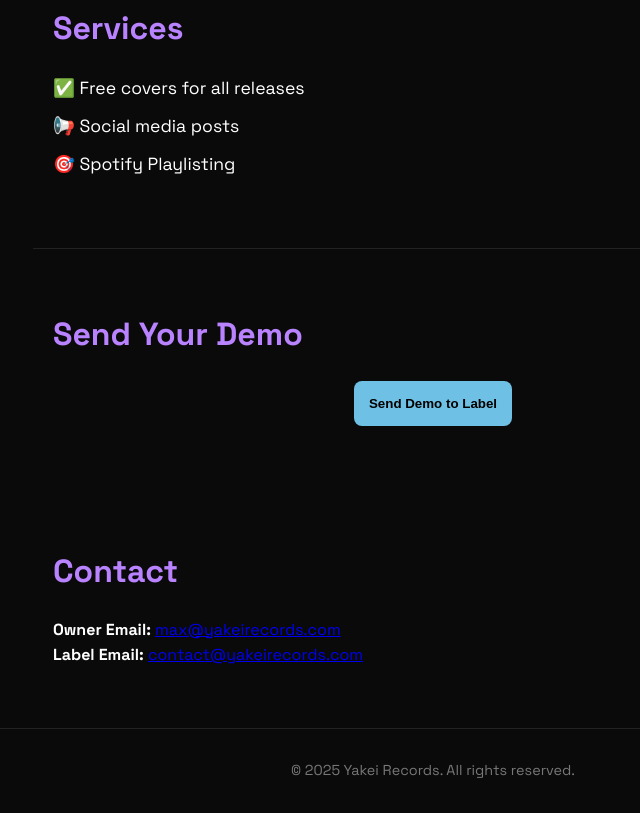
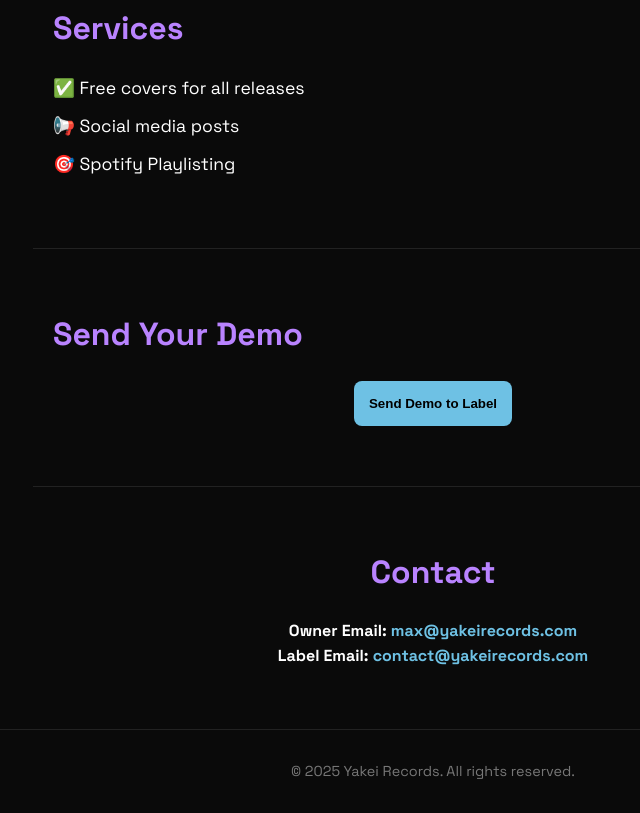
Before and after one commit to enderprice-mp3/Yakei, a plain HTML site: page index.html in a window 1280 px wide. Shown: the part 913-1726 px from the top of the page, without its empty margins (207-847 px from the left). Drawn offline with Linux system fonts and the light colour scheme.

Commit message:
Update style.css

```diff
--- a/style.css
+++ b/style.css
@@ -145,3 +145,20 @@ footer {
   color: #777;
   border-top: 1px solid #222;
 }
+.contact {
+  border-top: 1px solid #222;
+  padding: 60px 20px;
+  max-width: 800px;
+  margin: auto;
+  text-align: center;
+}
+
+.contact a {
+  color: #6EC1E4;
+  text-decoration: none;
+  font-weight: bold;
+}
+
+.contact a:hover {
+  color: #B983FF;
+}
```
